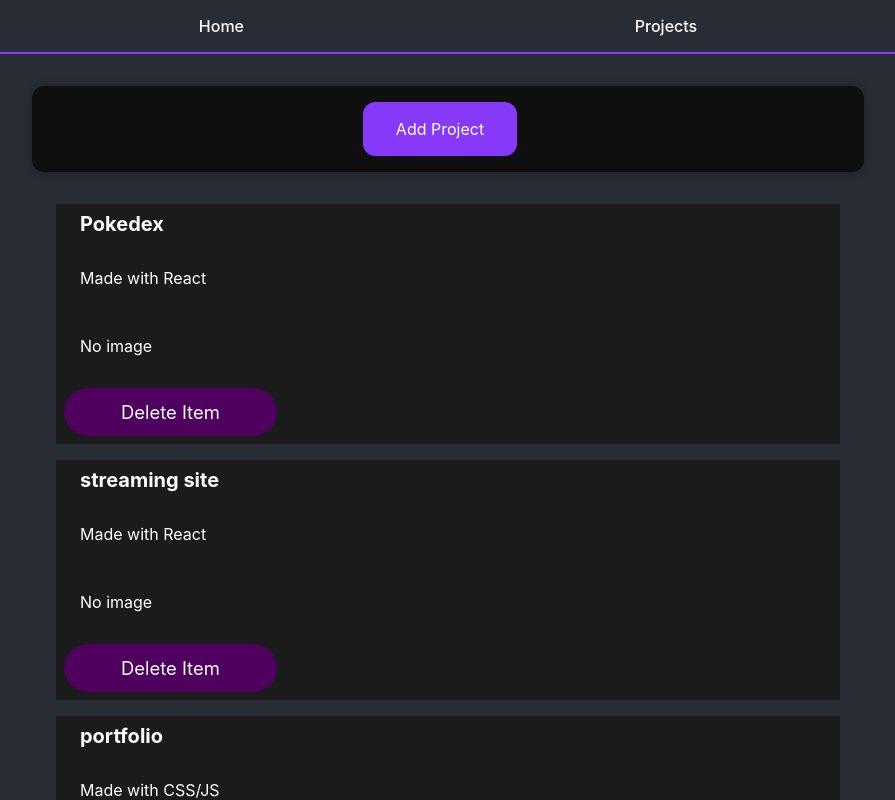
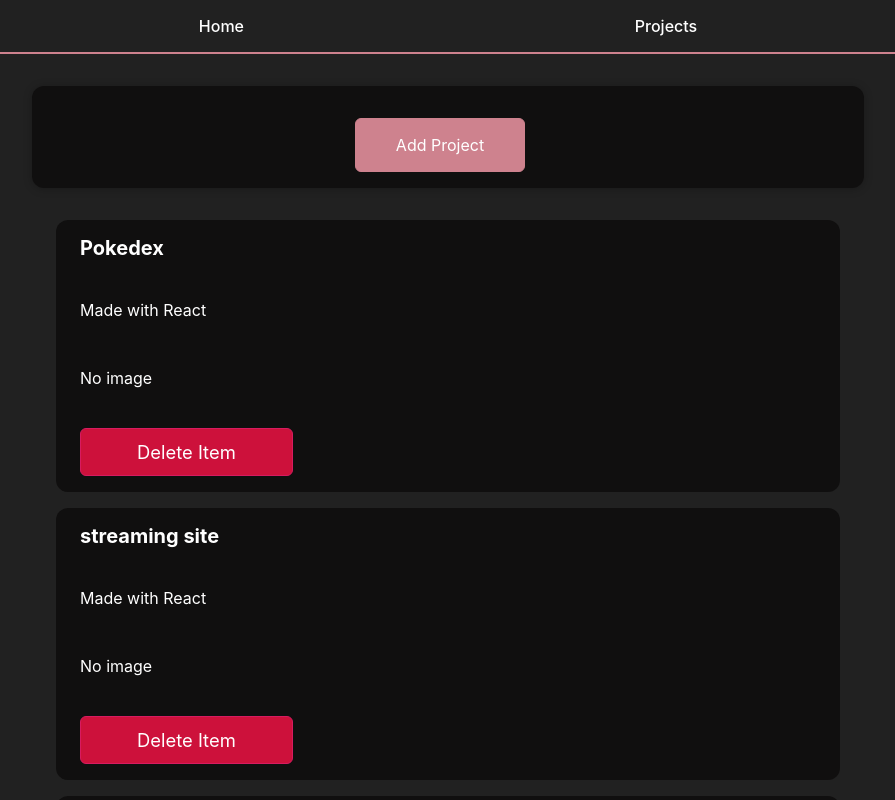
Before and after one commit to DevanshBajaj/project-management, a React (Vite) app: page / in a window 1280 px wide. Shown: the top 800 px of the page, without its empty margins (192-1087 px from the left). Built offline with nearby package versions, Linux system fonts and the light colour scheme.

Commit message:
Styling Changes throughout the app.

```diff
--- a/src/App.css
+++ b/src/App.css
@@ -1,5 +1,5 @@
 .App {
   text-align: center;
-  background-color: #282c34;
+  background-color: #212121;
   color: white;
 }
--- a/src/App.jsx
+++ b/src/App.jsx
@@ -22,7 +22,7 @@ const DUMMY_PROJECTS = [
   {
     id: "e4",
     title: "portfolio",
-    description: 'Made with CSS/JS',
+    description: 'Far far away, behind the word mountains, far from the countries Vokalia and Consonantia, there live the blind texts. Separated they live in Bookmarks',
     image: ''
   },
 ];
--- a/src/components/Navbar/Navbar.module.css
+++ b/src/components/Navbar/Navbar.module.css
@@ -4,7 +4,7 @@
     padding-bottom: 1rem;
     display: flex;
     justify-content: space-evenly;
-    border-bottom: 2px solid #8739F9 ;
+    border-bottom: 2px solid #CE828E ;
   }
 
   .nav a {
@@ -23,8 +23,8 @@
 
   .nav button {
     font: inherit;
-    background: #8739F9;
-    border: 1px solid #8739F9;
+    background: #CE828E;
+    border: 1px solid #CE828E;
     padding: 0.5rem 1rem;
     color: white;
     cursor: pointer;
--- a/src/components/Project/ProjectItem.jsx
+++ b/src/components/Project/ProjectItem.jsx
@@ -19,7 +19,7 @@ const ProjectItem = (props) => {
                 ) : (
                     <p>No image</p>
                 )}
-                <Button style={{background: 'red'}} onClick={deleteProject}>Delete Item</Button>
+                <Button onClick={deleteProject}>Delete Item</Button>
             </li>
         </Card>
     )
--- a/src/components/Project/Projectitem.module.css
+++ b/src/components/Project/Projectitem.module.css
@@ -4,7 +4,8 @@
     align-items: center;
     padding: 0.5rem;
     margin: 1rem 0.5rem;
-    background-color: #1B1B1B;
+    background-color: #100F0F;
+    border-radius: 12px;
   }
 
   .projectItem__description {
@@ -13,7 +14,7 @@
     gap: 1rem;
     align-items: flex-start;
     flex-flow: column;
-    justify-content: flex-start;
+    justify-content: center;
     flex: 1;
   }
 
@@ -21,7 +22,7 @@
     color: #3a3a3a;
     font-size: 2rem;
     flex: 1;
-    margin: 0 1rem;
+    margin: 0.5rem 1rem;
     color: white;
   }
   .projectItem p {
@@ -29,9 +30,21 @@
     font-size: 1rem;
     flex: 1;
     padding:1rem 1rem;
-    max-width: 80%;
+    max-width: 60%;
     color: white;
   }
+
+  .projectItem button {
+    color: white;
+    background-color: #CD113B;
+    margin: 0.5rem 1rem;
+  }
+
+  .projectItem button:hover {
+    color: white;
+    background-color: #e6254e;
+  }
+
 
   @media (min-width: 580px) {
     .projectItem__description {
--- a/src/components/ProjectForm/NewProject.module.css
+++ b/src/components/ProjectForm/NewProject.module.css
@@ -12,18 +12,19 @@
   .newProject button {
     font: inherit;
     cursor: pointer;
-    padding: 1rem 2rem;
-    border: 1px solid #8739F9;
-    background-color: #8739F9;
+    padding: 1rem 2.5rem;
+    border: 1px solid #CE828E;
+    background-color: #CE828E;
     color: white;
-    border-radius: 12px;
+    border-radius: 6px;
     margin-right: 1rem;
+    margin-top: 1rem;
   }
 
   .newProject button:hover,
   .newProject button:active {
-    background-color: #8739F9;
-    box-shadow: 0 0 0 2px #560dc4;
+    background-color: #ca6c7a;
+    box-shadow: 0 0 0 2px rgba(0, 0, 0, 0.26);
     transition: box-shadow 0.3s ease-in-out;
   }
   .newProject button:focus {
@@ -49,5 +50,5 @@
 
   .newProject button.alternative:hover,
   .newProject button.alternative:active {
-    background-color: #ddb3f8;
+    background-color: #CE828E;
   }
--- a/src/components/ProjectForm/ProjectForm.module.css
+++ b/src/components/ProjectForm/ProjectForm.module.css
@@ -10,6 +10,7 @@
     font-weight: bold;
     margin-bottom: 0.5rem;
     display: block;
+    color: rgb(214, 207, 207);
   }
 
   .newProject__control input {
@@ -47,7 +48,7 @@
   .control label {
     font-weight: bold;
     flex: 1;
-    color: #464646;
+    color: rgb(214, 207, 207);
     margin-bottom: 0.5rem;
   }
 
@@ -66,8 +67,12 @@
   }
 
   .control.invalid input {
-    border-color: red;
+    border-color: #CD113B;
     background: #fbdada;
+  }
+
+  .control.invalid label {
+    color: #CD113B;
   }
 
   .actions {
--- a/src/components/ProjectForm/Projectform.jsx
+++ b/src/components/ProjectForm/Projectform.jsx
@@ -15,7 +15,7 @@ const ProjectForm = (props) => {
 		setEnteredTitle(event.target.value);
 
 		setFormIsValid(
-			event.target.value.trim().length > 1 && enteredDescription.trim().length > 15
+			event.target.value.trim().length > 0 && enteredDescription.trim().length > 149
 		);
 	};
 
@@ -23,16 +23,16 @@ const ProjectForm = (props) => {
 		setEnteredDescription(event.target.value);
 
 		setFormIsValid(
-			event.target.value.trim().length > 15 && enteredTitle.trim().length > 1
+			event.target.value.trim().length > 149 && enteredTitle.trim().length > 0
 		);
 	};
 
 	const validateTitleHandler = () => {
-		setTitleIsValid(enteredTitle.trim().length > 1)
+		setTitleIsValid(enteredTitle.trim().length > 0)
 		console.log(selectedImage)
 	}
 	const validateDescription = () => {
-		setDescriptionIsValid(enteredDescription.trim().length > 15)
+		setDescriptionIsValid(enteredDescription.trim().length > 149)
 	}
 
 	const imageChangedHandler = (event) => {
@@ -93,7 +93,7 @@ const ProjectForm = (props) => {
 							descriptionIsValid === false ? classes.invalid : ''
 						}`}
         			>
-					<label>description</label>
+					<label>Description</label>
 					<input
 						type="text"
 						value={enteredDescription}
@@ -104,7 +104,7 @@ const ProjectForm = (props) => {
 				</div>
 				<div className={classes.newProject__control}>
 					<label htmlFor="img" >Upload Image</label>
-					<input
+					<input id="file"
 						type="file"
 						name="img" accept="image/*"
 						onChange={imageChangedHandler}
@@ -115,9 +115,9 @@ const ProjectForm = (props) => {
 							<img style={{height:"250px", width:"280px"}} src={selectedImage} alt=""></img>
 						</div>
 					) : (
-						<p style={{color: 'red'}}>Please upload image file</p>
+						<p style={{color: '#CD113B', paddingTop: '1rem'}}>Please upload an image file</p>
 					)}
-						<Button type="button" onClick={uploadHandler}>upload</Button>
+						<Button type="button" onClick={uploadHandler}>Upload</Button>
 				</div>
 			</div>
 
--- a/src/components/UI/Button.module.css
+++ b/src/components/UI/Button.module.css
@@ -1,18 +1,18 @@
 .button {
     font: inherit;
-    border: 1px solid #4f005f;
-    background: #4f005f;
+    border: 1px solid #D71B60;
+    background: #D71B60;
     color: white;
     padding: 0.75rem 3.5rem;
     cursor: pointer;
     font-size: 1.15rem;
-    border-radius: 30px;
+    border-radius: 6px;
   }
 
   .button:hover,
   .button:active {
-    background: #741188;
-    border-color: #741188;
+    background: #D71B60;
+    border-color: #D71B60;
   }
 
   .button:focus {
--- a/src/index.css
+++ b/src/index.css
@@ -5,7 +5,7 @@ body {
     sans-serif;
   -webkit-font-smoothing: antialiased;
   -moz-osx-font-smoothing: grayscale;
-  background-color: #282c34;
+  background-color: #212121;
 
 }
 *{
```
